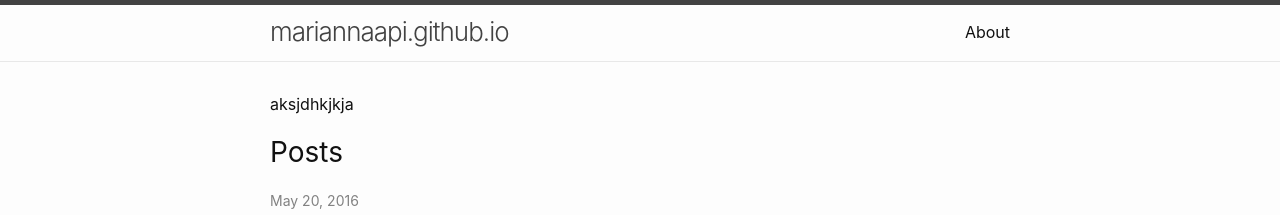
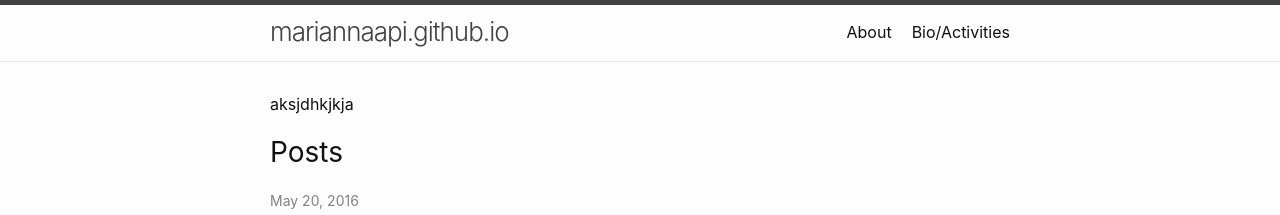
Before and after one commit to mariannaapi/mariannaapi.github.io, a Jekyll site: the page built from index.md, in a window 1280 px wide. Shown: the top 215 px of the page. Built offline with Jekyll 4.4.1, drawn with Linux system fonts in a browser that asks for light colours.

Commit message:
Update bio.md

```diff
--- a/bio.md
+++ b/bio.md
@@ -1 +1,5 @@
-aslkjdlak
+---
+layout: page
+title: Bio/Activities
+permalink: /bio/
+---
```
